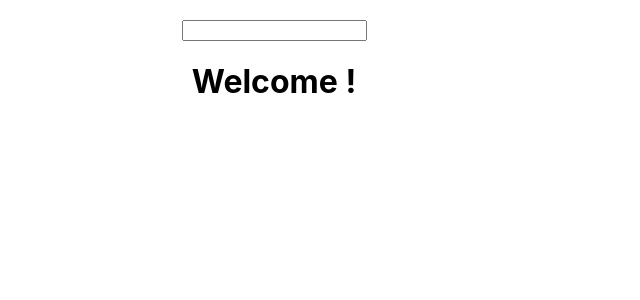
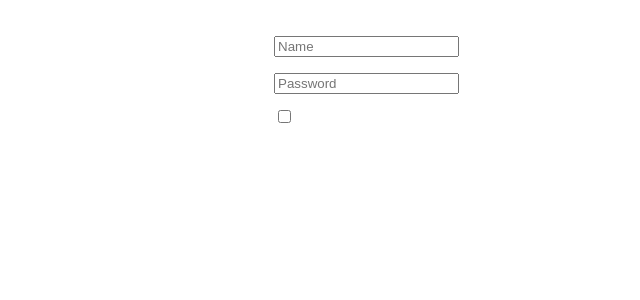
Before and after one commit to aryakrm/React-Exercises-Develhope, a React (Create React App) app: page / in a window 1280 px wide. Shown: the top 300 px of the page, without its empty margins (366-1006 px from the left). Built offline with nearby package versions, Linux system fonts and the light colour scheme.

Commit message:
forms2 done

```diff
--- a/src/App.js
+++ b/src/App.js
@@ -1,10 +1,10 @@
 import "./App.css";
-import InteractiveWelcome from "./InteractiveWelcome";
+import Login from "./Login";
 
 function App() {
   return (
     <div className="App">
-      <InteractiveWelcome />
+      <Login />
     </div>
   );
 }
--- /dev/null
+++ b/src/Login.js
@@ -0,0 +1,58 @@
+import React from "react";
+
+class Login extends React.Component {
+  state = {
+    username: "",
+    password: "",
+    remember: false,
+  };
+  handleChange = (event) => {
+    const value = event.target.value;
+    const name = event.target.name;
+    const type = event.target.type;
+    const checked = event.target.checked;
+
+    this.setState({
+      [name]: type === "checkbox" ? checked : value,
+    });
+  };
+  render() {
+    return (
+      <div
+        style={{
+          display: "flex",
+          flexDirection: "column",
+          alignItems: "flex-start",
+          marginTop: "20px",
+          marginLeft: "40rem",
+        }}
+      >
+        <input
+          placeholder="Name"
+          name="username"
+          type="text"
+          value={this.state.username}
+          style={{ marginTop: "1rem" }}
+          onChange={this.handleChange}
+        />
+        <input
+          placeholder="Password"
+          name="password"
+          type="password"
+          value={this.state.password}
+          style={{ marginTop: "1rem" }}
+          onChange={this.handleChange}
+        />
+        <input
+          name="remember"
+          type="checkbox"
+          style={{ marginTop: "1rem" }}
+          checked={this.state.remember}
+          onChange={this.handleChange}
+        />
+      </div>
+    );
+  }
+}
+
+export default Login;
```
